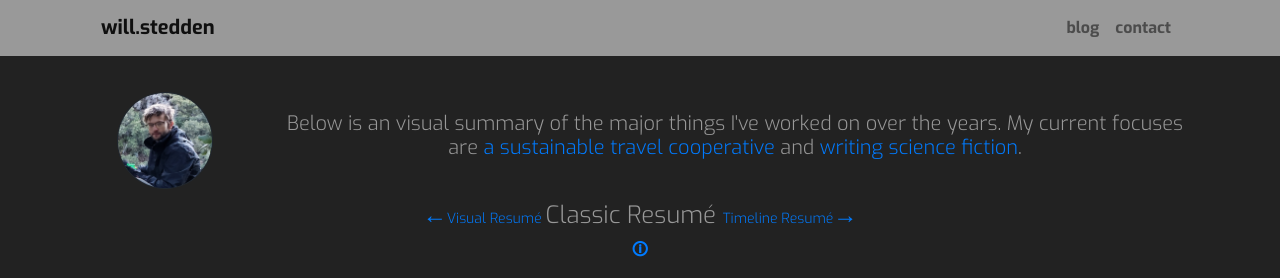
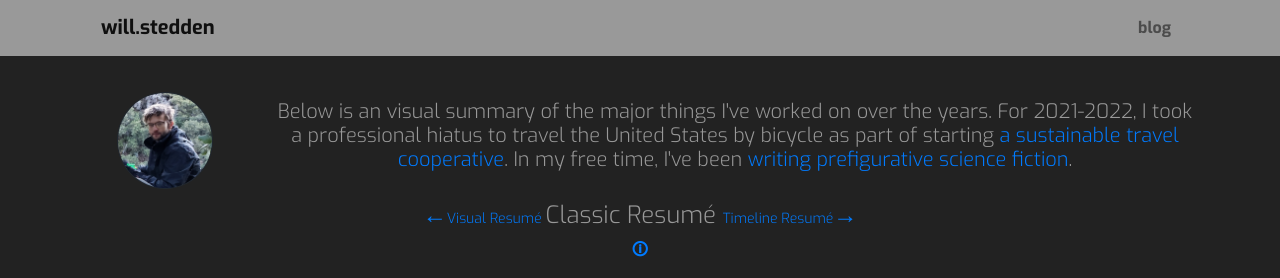
Before and after one commit to stedn/will-stedden-org, a Jekyll site: the page built from classic.md, in a window 1280 px wide and 900 px high, cut to the strip 0-278 px from the top of the window. Built offline with Jekyll 4.4.1, drawn with Linux system fonts in a browser that asks for light colours.

Commit message:
update header

```diff
--- a/_includes/bio.html
+++ b/_includes/bio.html
@@ -3,5 +3,5 @@
   <img class="img-fluid mx-auto d-block" id="mypic" height="10px;" src="/camping.png" alt="">
 </div>
 <div class="col-lg-10 col-md-12 col-sm-12 col-xs-12 order-2 align-self-center">
-<h5>Below is an visual summary of the major things I've worked on over the years. My current focuses are <a href="https://solarpunktravel.org/">a sustainable travel cooperative</a> and <a href="https://solarpunk.blue">writing science fiction</a>.</h5></div>
+<h5>Below is an visual summary of the major things I've worked on over the years. For 2021-2022, I took a professional hiatus to travel the United States by bicycle as part of starting <a href="https://solarpunktravel.org/">a sustainable travel cooperative</a>.  In my free time, I've been <a href="https://solarpunk.blue">writing prefigurative science fiction</a>.</h5></div>
 </div>
--- a/_includes/header.html
+++ b/_includes/header.html
@@ -12,9 +12,6 @@
           <li class="nav-item">
             <a class="nav-link" href="https://bonkerfield.org">blog</a>
           </li>
-          <li class="nav-item">
-            <a class="nav-link" href="https://viewfoil.bonkerfield.org">contact</a>
-          </li>
         </ul>
       </nav>
     </div>
```
